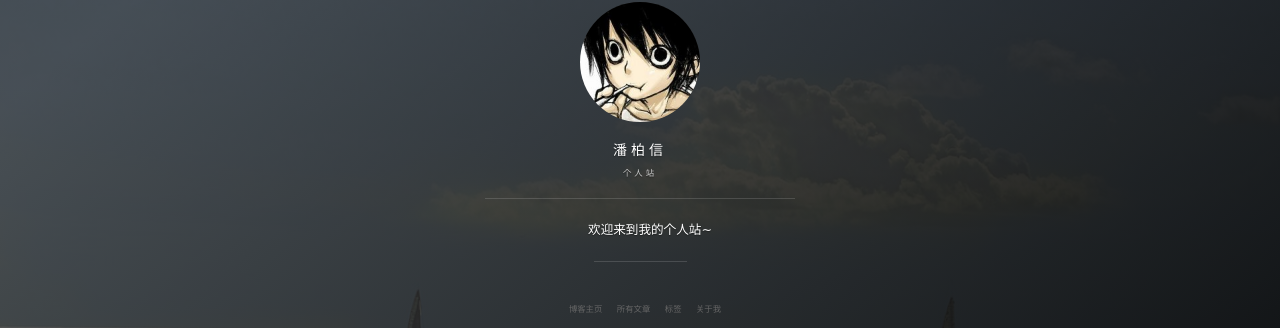
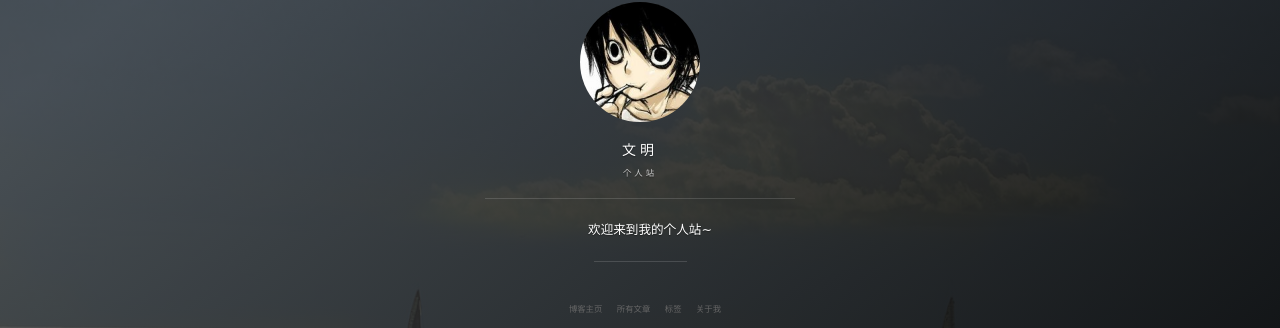
Before and after one commit to 793828490/793828490.github.io, a Jekyll site: the page built from index.html, in a window 1280 px wide. Shown: the part 286-614 px from the top of the page. Built offline with Jekyll 4.4.1, drawn with Linux system fonts in a browser that asks for light colours; nearby versions of some CDN libraries; the list of posts is cut into pages by our own code; comment, search, counter and statistics services are not loaded; some of the changed text lies outside the part shown.

Commit message:
修改主页格式

```diff
--- a/CNAME
+++ /dev/null
@@ -1 +0,0 @@
-baixin.io
--- a/Gemfile
+++ /dev/null
@@ -1,4 +0,0 @@
-source 'https://rubygems.org'
-gem 'jekyll'
-gem 'redcarpet'
-gem 'jekyll-paginate'
--- a/_config.yml
+++ b/_config.yml
@@ -1,12 +1,12 @@
 # Basic
-title: 潘柏信
+title: 文明
 subtitle: 个人站
 description: 欢迎来到我的个人站~
 # 头像里面的标题
-avatarTitle: leopardpan
+avatarTitle: WenMing
 # 头像里面的描述
-avatarDesc: iOS / 机器学习
-url: "http://baixin.io"
+avatarDesc: unity/游戏开发
+url: "http://793828490.github.io"
 
 # Comment
 comment:
@@ -16,10 +16,10 @@ comment:
 
 # Social
 social:
-    weibo: 5366874726
-    github: leopardpan
+    weibo: 1834118343
+    github: 793828490
     # twitter:
-    mail: leopardpan@icloud.com
+    mail: 793828490@qq.com
 
 # 百度统计
 # 使用博客模板请去掉或者更换 id
@@ -37,7 +37,7 @@ ga:
 #
 #
 #  _post/ 下的文章更换成你自己的文章
-#  帮忙star一下，感谢~😆 地址： https://github.com/leopardpan/leopardpan.github.io
+#  帮忙star一下，感谢~😆 地址： https://github.com/793828490/793828490.github.io
 #
 #
 # 《--------------- 下面的信息可以自行选择是否修改 ------------------------》
```
Also changed, not shown: 1 other file.
